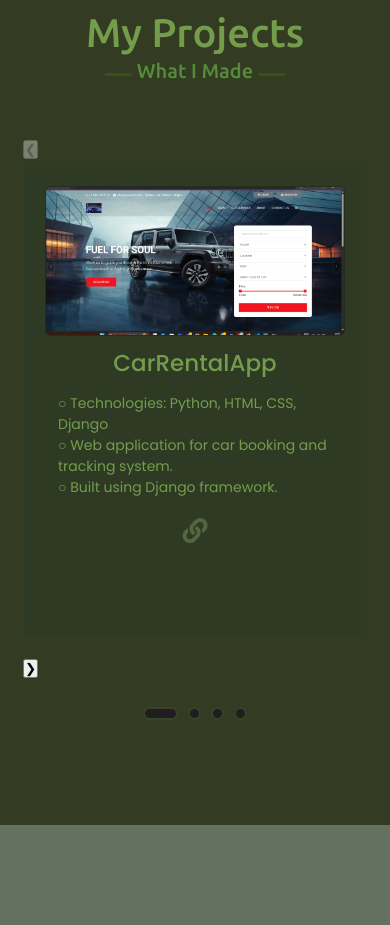
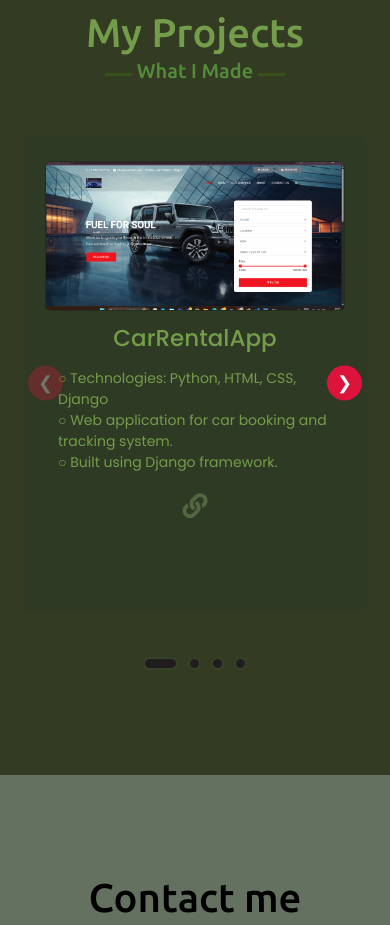
Before and after one commit to mothukuri-v/protfolio, a React (Create React App) app: page / in a window 390 px wide. Shown: the part 5520-6445 px from the top of the page. Built offline with nearby package versions, Linux system fonts and the light colour scheme.

Commit message:
Add carousel button styles and responsiveness
Added styles for carousel buttons and responsive adjustments.

```diff
--- a/src/App.css
+++ b/src/App.css
@@ -522,6 +522,14 @@ section .title::after {
   width: 35px;
   border-radius: 14px;
 }
+
+.carousel {
+  position: relative;
+  display: flex;
+  align-items: center;
+  width: 100%;
+}
+
 .carousel-track-wrapper {
   width: 100%;
   overflow: hidden;
@@ -532,10 +540,62 @@ section .title::after {
   transition: transform 0.5s ease-in-out;
 }
 
-.carousel .card {
-  box-sizing: border-box;
-  flex-shrink: 0;
+.carousel-btn {
+  position: absolute;
+  top: 50%;
+  transform: translateY(-50%);
+  z-index: 10;
+
+  width: 45px;
+  height: 45px;
+  border: none;
+  border-radius: 50%;
+
+  background: crimson;
+  color: white;
+  font-size: 22px;
+
+  cursor: pointer;
+  display: flex;
+  align-items: center;
+  justify-content: center;
 }
+
+.carousel-btn:hover:not(:disabled) {
+  background: #222;
+}
+
+.carousel-btn:disabled {
+  opacity: 0.3;
+  cursor: not-allowed;
+}
+
+/* LEFT SIDE */
+.prev-btn {
+  left: 10px;
+}
+
+/* RIGHT SIDE */
+.next-btn {
+  right: 10px;
+}
+
+@media (max-width: 600px) {
+  .carousel-btn {
+    width: 35px;
+    height: 35px;
+    font-size: 18px;
+  }
+
+  .prev-btn {
+    left: 5px;
+  }
+
+  .next-btn {
+    right: 5px;
+  }
+}
+
 
 /* ---------- Contact ---------- */
 .contact {
```
